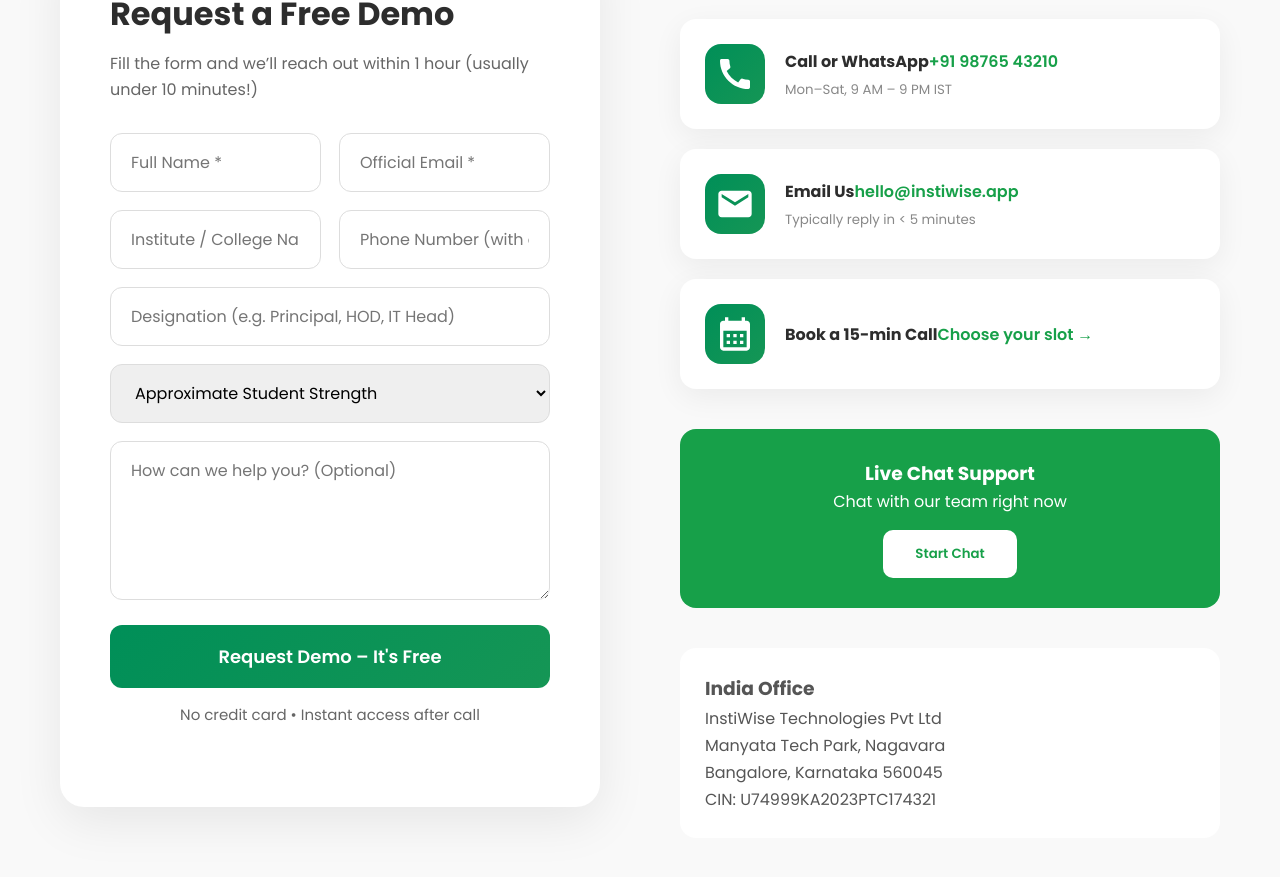
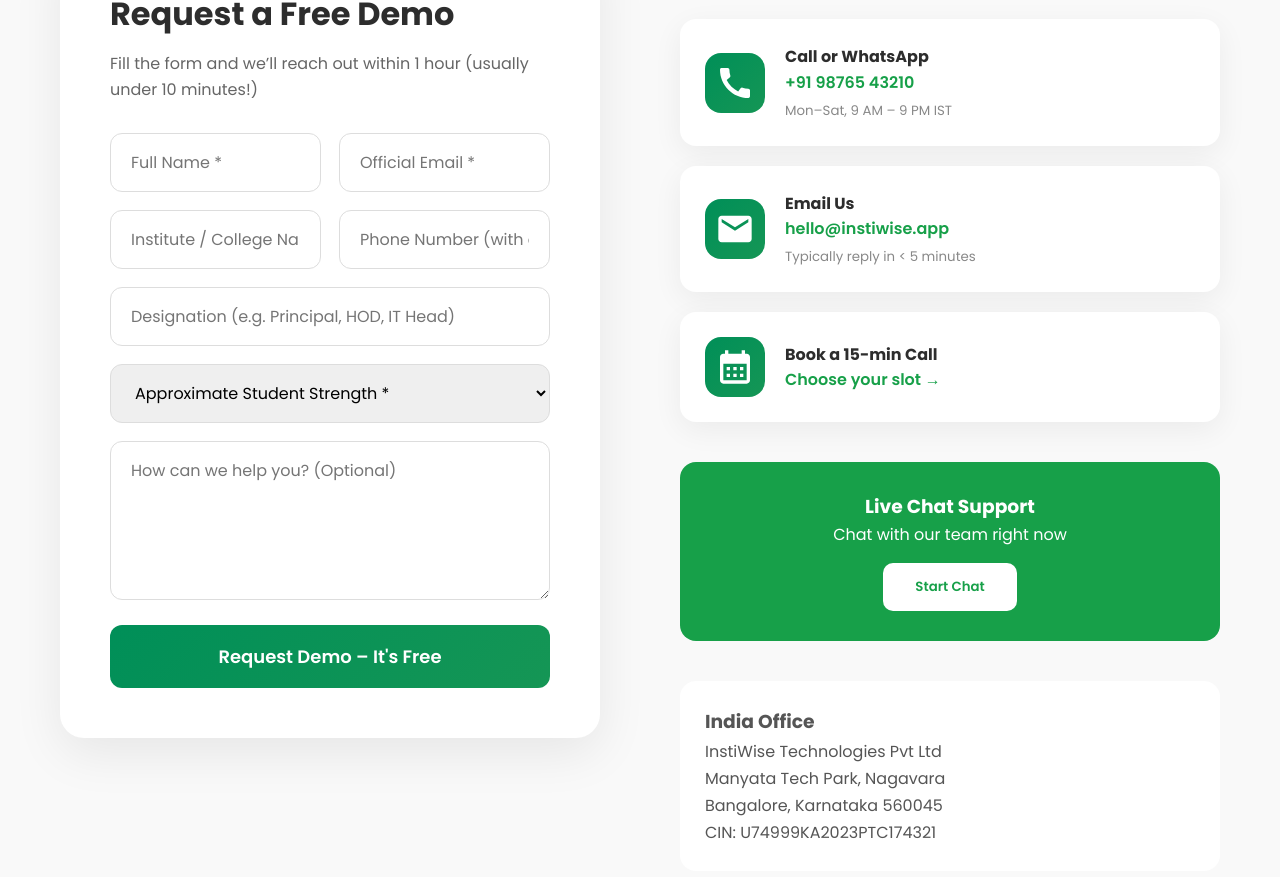
Before and after one commit to mixro/instiwise_landing_page, a React (Vite) app: page /contact in a window 1280 px wide. Shown: the part 589-1466 px from the top of the page. Built offline with nearby package versions, Linux system fonts and the light colour scheme.

Commit message:
feat: Implement contact form with state management and submission handling; enhance testimonials section with author image and styling

```diff
--- a/src/pages/contact/Contact.jsx
+++ b/src/pages/contact/Contact.jsx
@@ -1,7 +1,70 @@
 import { CalendarMonth, Call, Email } from '@mui/icons-material';
 import './contact.css';
+import { useState } from 'react';
 
 const Contact = () => {
+  const [formData, setFormData] = useState({
+    fullName: '',
+    email: '',
+    instituteName: '',
+    phone: '',
+    designation: '',
+    studentStrength: '',
+    message: ''
+  });
+
+  const [isSubmitting, setIsSubmitting] = useState(false);
+  const [submitStatus, setSubmitStatus] = useState('idle'); // 'idle', 'success', 'error'
+  const [errorMessage, setErrorMessage] = useState('');
+
+  const handleChange = (e) => {
+    setFormData({
+      ...formData,
+      [e.target.name]: e.target.value
+    });
+  };
+
+  const handleSubmit = async (e) => {
+    e.preventDefault();
+    setIsSubmitting(true);
+    setSubmitStatus('idle');
+    setErrorMessage('');
+
+    try {
+      const response = await fetch('http://localhost:8800/api/v1/demo-requests', {
+        method: 'POST',
+        headers: {
+          'Content-Type': 'application/json',
+        },
+        body: JSON.stringify(formData)
+      });
+
+      if (response.ok) {
+        setSubmitStatus('success');
+        // Reset form
+        setFormData({
+          fullName: '',
+          email: '',
+          instituteName: '',
+          phone: '',
+          designation: '',
+          studentStrength: '',
+          message: ''
+        });
+      } else {
+        const error = await response.json().catch(() => ({}));
+        setSubmitStatus('error');
+        setErrorMessage(error.message || 'Something went wrong. Please try again later.');
+      }
+    } catch (err) {
+      setSubmitStatus('error');
+      setErrorMessage('Network error. Please check your connection and try again.');
+    } finally {
+      setIsSubmitting(false);
+    }
+  };
+
+
   return (
     <>
       {/* Hero Section */}
@@ -23,30 +86,92 @@ const Contact = () => {
             <h2>Request a Free Demo</h2>
             <p>Fill the form and we’ll reach out within 1 hour (usually under 10 minutes!)</p>
 
-            <form className="contact-form">
+            <form className="contact-form" onSubmit={handleSubmit}>
               <div className="form-row">
-                <input type="text" placeholder="Full Name *" required />
-                <input type="email" placeholder="Official Email *" required />
+                <input
+                  type="text"
+                  name="fullName"
+                  placeholder="Full Name *"
+                  value={formData.fullName}
+                  onChange={handleChange}
+                  required
+                />
+                <input
+                  type="email"
+                  name="email"
+                  placeholder="Official Email *"
+                  value={formData.email}
+                  onChange={handleChange}
+                  required
+                />
               </div>
+
               <div className="form-row">
-                <input type="text" placeholder="Institute / College Name *" required />
-                <input type="tel" placeholder="Phone Number (with country code)" />
+                <input
+                  type="text"
+                  name="instituteName"
+                  placeholder="Institute / College Name *"
+                  value={formData.instituteName}
+                  onChange={handleChange}
+                  required
+                />
+                <input
+                  type="tel"
+                  name="phone"
+                  placeholder="Phone Number (with country code)"
+                  value={formData.phone}
+                  onChange={handleChange}
+                />
               </div>
-              <input type="text" placeholder="Designation (e.g. Principal, HOD, IT Head)" />
-              <select defaultValue="">
-                <option value="" disabled>Approximate Student Strength</option>
+
+              <input
+                type="text"
+                name="designation"
+                placeholder="Designation (e.g. Principal, HOD, IT Head)"
+                value={formData.designation}
+                onChange={handleChange}
+              />
+
+              <select
+                name="studentStrength"
+                value={formData.studentStrength}
+                onChange={handleChange}
+                required
+              >
+                <option value="" disabled>Approximate Student Strength *</option>
                 <option>&lt; 500</option>
                 <option>500 – 2,000</option>
                 <option>2,000 – 10,000</option>
                 <option>10,000 – 30,000</option>
                 <option>30,000+</option>
               </select>
-              <textarea rows={5} placeholder="How can we help you? (Optional)"></textarea>
 
-              <button type="submit" className="btn-submit">
-                Request Demo – It's Free
+              <textarea
+                name="message"
+                rows={5}
+                placeholder="How can we help you? (Optional)"
+                value={formData.message}
+                onChange={handleChange}
+              />
+
+              <button type="submit" className="btn-submit" disabled={isSubmitting}>
+                {isSubmitting ? 'Sending Request...' : "Request Demo – It's Free"}
               </button>
-              <p className="form-note">No credit card • Instant access after call</p>
+
+              {/* Success Message */}
+              {submitStatus === 'success' && (
+                <div className="success-message">
+                  Thank you! Your request has been sent successfully.
+                  We’ll contact you within the next hour.
+                </div>
+              )}
+
+              {/* Error Message */}
+              {submitStatus === 'error' && (
+                <div className="error-message">
+                  {errorMessage}
+                </div>
+              )}
             </form>
           </div>
 
@@ -58,8 +183,8 @@ const Contact = () => {
               <div className="contact-option">
                 <div className="icon"><Call sx={{fontSize: 40}} /></div>
                 <div>
-                  <strong>Call or WhatsApp</strong>
-                  <a href="tel:+919876543210">+91 98765 43210</a>
+                  <p style={{fontWeight: 700}}>Call or WhatsApp</p>
+                  <a href="tel:+919876543210"> +91 98765 43210</a>
                   <small>Mon–Sat, 9 AM – 9 PM IST</small>
                 </div>
               </div>
@@ -67,7 +192,7 @@ const Contact = () => {
               <div className="contact-option">
                 <div className="icon"><Email sx={{fontSize: 40}} /></div>
                 <div>
-                  <strong>Email Us</strong>
+                  <p style={{fontWeight: 700}}>Email Us</p>
                   <a href="mailto:hello@instiwise.app">hello@instiwise.app</a>
                   <small>Typically reply in &lt; 5 minutes</small>
                 </div>
@@ -76,7 +201,7 @@ const Contact = () => {
               <div className="contact-option">
                 <div className="icon"><CalendarMonth sx={{fontSize: 40}} /></div>
                 <div>
-                  <strong>Book a 15-min Call</strong>
+                  <p style={{fontWeight: 700}}>Book a 15-min Call</p>
                   <a href="https://calendly.com/instiwise/demo" target="_blank" rel="noopener">
                     Choose your slot →
                   </a>
--- a/src/pages/testimonials/Testimonials.jsx
+++ b/src/pages/testimonials/Testimonials.jsx
@@ -38,7 +38,9 @@ const Testimonials = () => {
               Finding project teammates used to take weeks. With InstiWise, I connected with 4 amazing developers in 2 days. We built an award-winning app together. This platform is a game-changer!
             </p>
             <div className="author">
-              <div className="avatar large"></div>
+              <div className="avatar large">
+                <img src="https://media.istockphoto.com/id/1785382011/photo/campus-student-and-portrait-of-black-man-at-college-building-academy-and-school-for-education.jpg?s=612x612&w=0&k=20&c=BDhGY9HWCie8f22RASEIGBGaTMozUu9Zxm1o-X-tXFg=" alt="PR" />
+              </div>
               <div className='author-details'>
                 <p>Arjun Patel</p>
                 <p>Final Year CSE • IIT Bombay</p>
--- a/src/pages/testimonials/testimonials.css
+++ b/src/pages/testimonials/testimonials.css
@@ -92,6 +92,13 @@
 .avatar.large {
   width: 90px;
   height: 90px;
+}
+
+.avatar img {
+  width: 100%;
+  object-fit: cover;
+  border-radius: 50%;
+  aspect-ratio: 1/1;
 }
 
 .author-details p {
@@ -224,6 +231,6 @@
   .testimonials-hero h1 { font-size: 38px; }
   .stats { gap: 40px; }
   .featured-card { padding: 50px 30px; }
-  .featured-quote { font-size: 22px; }
+  .featured-quote { font-size: 22px;}
   .testimonial-card { padding: 30px; }
 }
```
